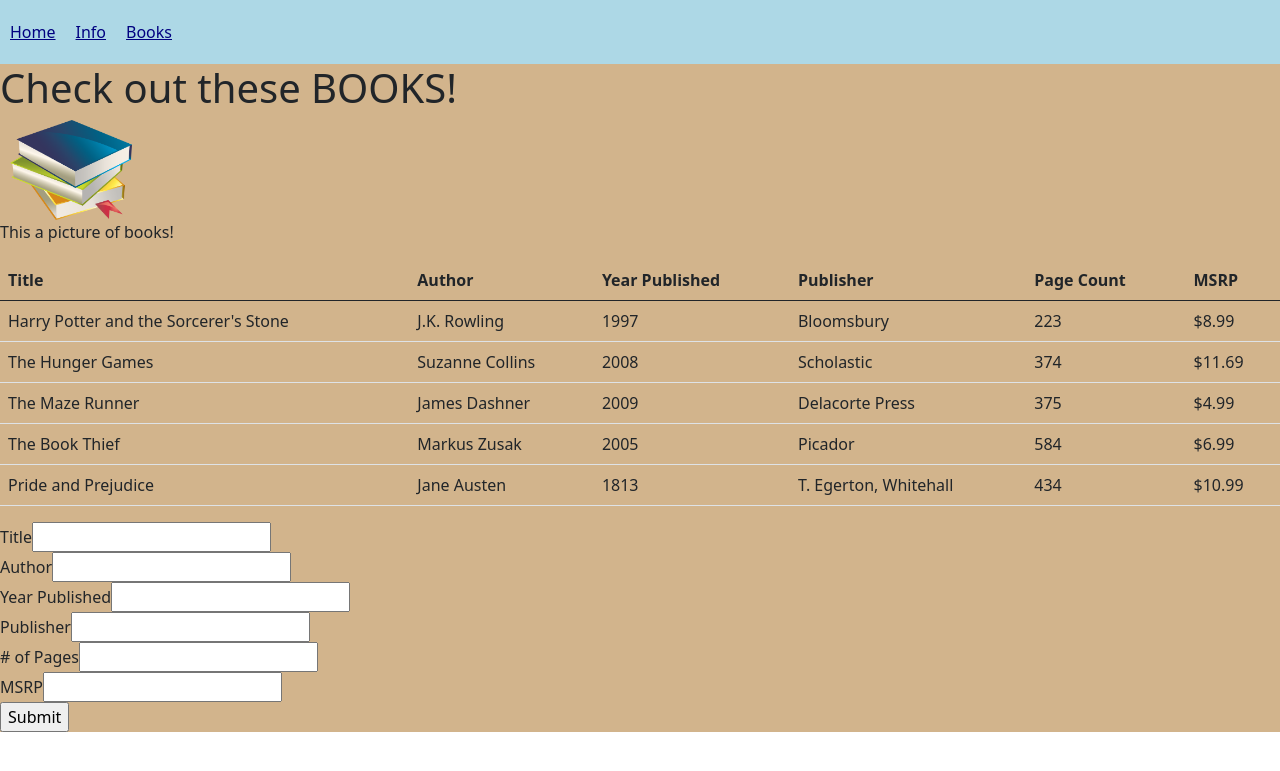
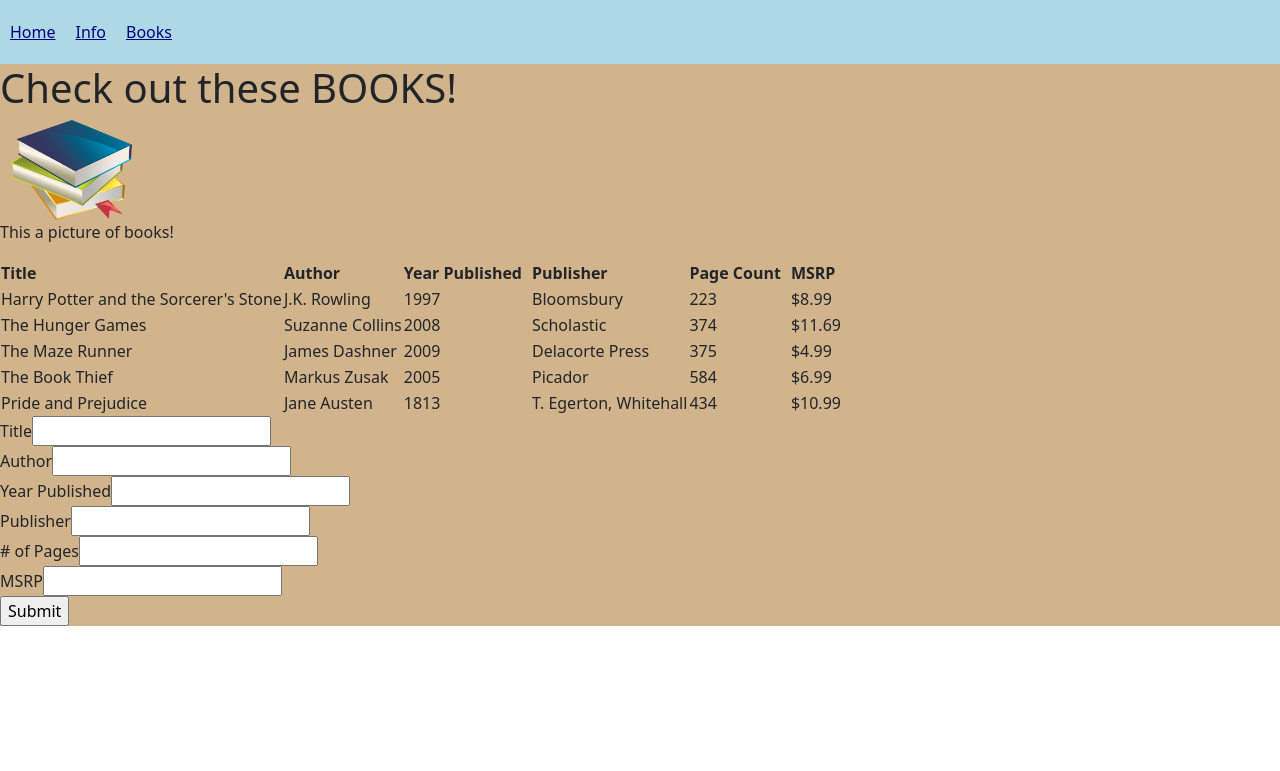
Before and after one commit to iu-msis/1-html-review-seungar, a PHP site: page /books.html in a window 1280 px wide. Shown: the top 771 px of the page. Run offline with PHP 8.4, Linux system fonts and the light colour scheme.

Commit message:
finishing up

```diff
--- a/public/books.html
+++ b/public/books.html
@@ -16,7 +16,7 @@
         <a target='_blank' href='https://pngimg.com/uploads/book/book_PNG2105.png'>
         <img src='img/books.png' height='100px'></img></a><br>
         <p>This a picture of books!</p>
-        <table  id="booktable" class="table">
+        <table  id="booktable">
             <thead>
               <tr>
                 <th scope="col">Title</th>
--- a/public/css/style.css
+++ b/public/css/style.css
@@ -27,7 +27,7 @@ a {
 #coolheader {
     font-weight: bold;
 }
-
+/* tablesort via tristen */
 th[role=columnheader]:not(.no-sort) {
 	cursor: pointer;
 }
```
